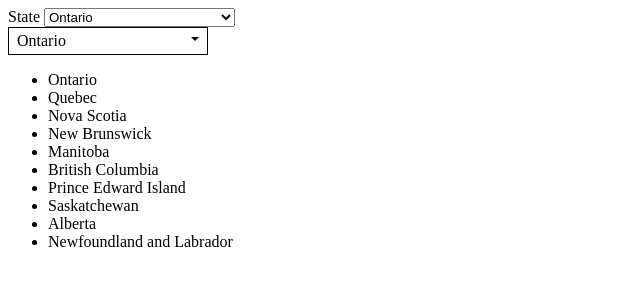
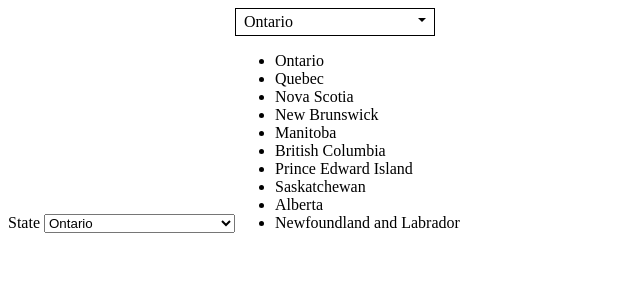
Before and after one commit to ngunner15/custom-select-box, a plain HTML site: page index.html in a window 1280 px wide. Shown: the whole page, without its empty margins (0-640 px from the left). Drawn offline with Linux system fonts and the light colour scheme.

Commit message:
Make custom-select-container inline with select tag

```diff
--- a/select.css
+++ b/select.css
@@ -3,6 +3,11 @@
 .custom-select-options,
 .custom-select-option {
   box-sizing: border-box;
+}
+
+.custom-select-container {
+  display: inline-block;
+  position: relative;
 }
 
 .custom-select-value {
```
